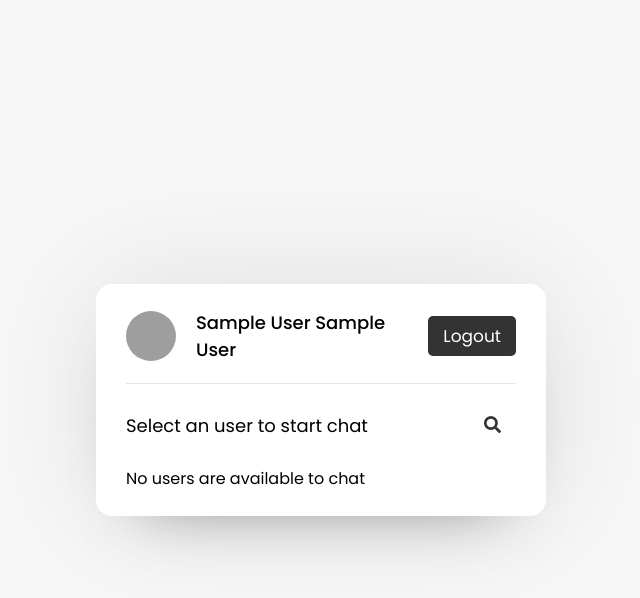
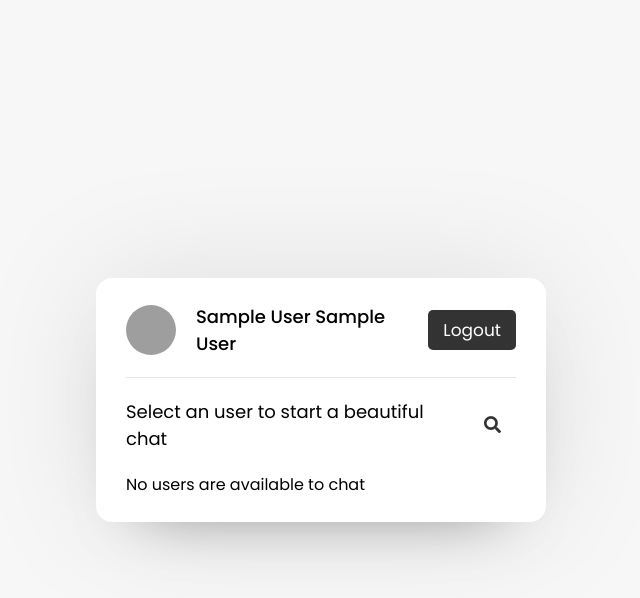
Before and after one commit to JP17futureDeveloppeur/Chat, a PHP site: page /users.php in a window 1280 px wide. Shown: the top 598 px of the page, without its empty margins (319-959 px from the left). Run offline with PHP 8.4, Linux system fonts and the light colour scheme; the visitor is signed in with stand-in values (Sample User, id 1); grey boxes are pictures that could not be loaded.

Commit message:
ajout du mot beautiful dans le span de type texte

```diff
--- a/users.php
+++ b/users.php
@@ -26,7 +26,7 @@
         <a href="php/logout.php?logout_id=<?php echo $row['unique_id']; ?>" class="logout">Logout</a>
       </header>
       <div class="search">
-        <span class="text">Select an user to start chat</span>
+        <span class="text">Select an user to start a beautiful chat</span>
         <input type="text" placeholder="Enter name to search...">
         <button><i class="fas fa-search"></i></button>
       </div>
```
